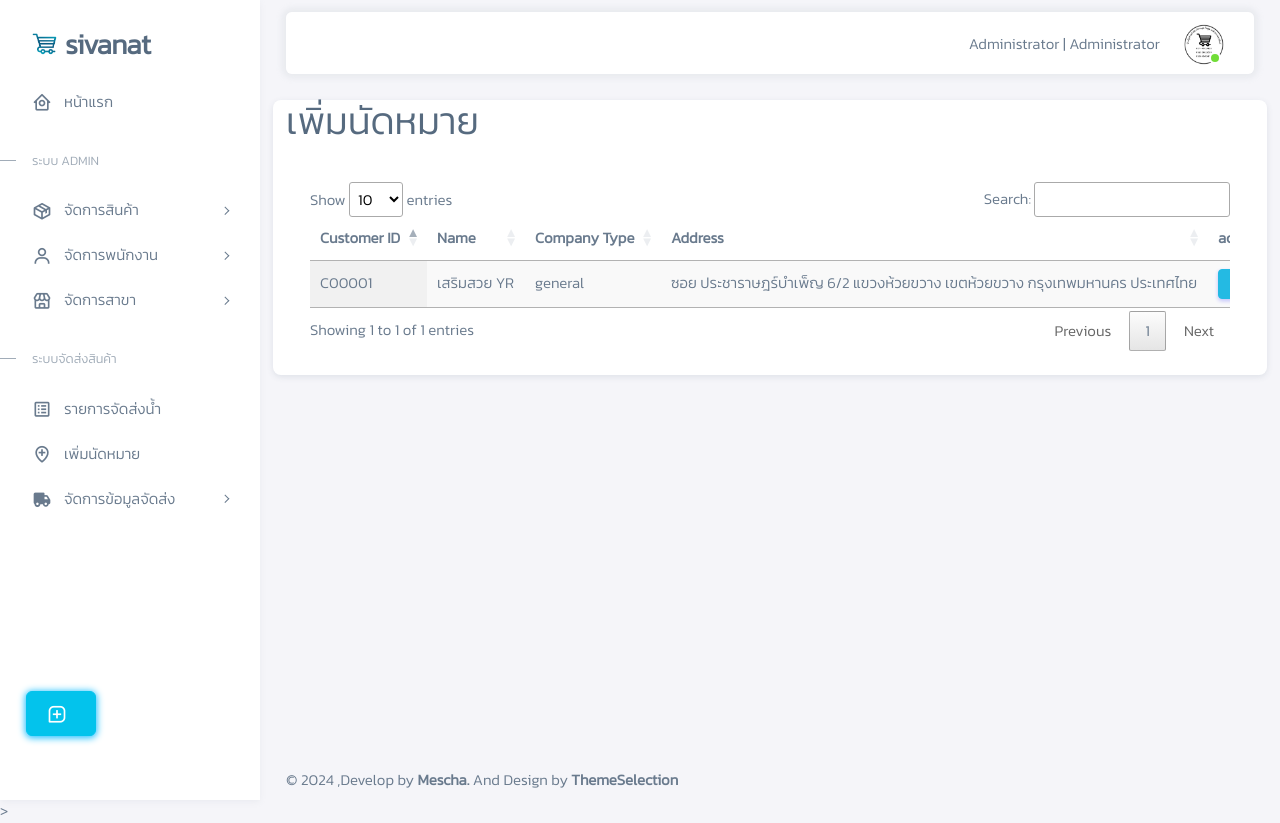
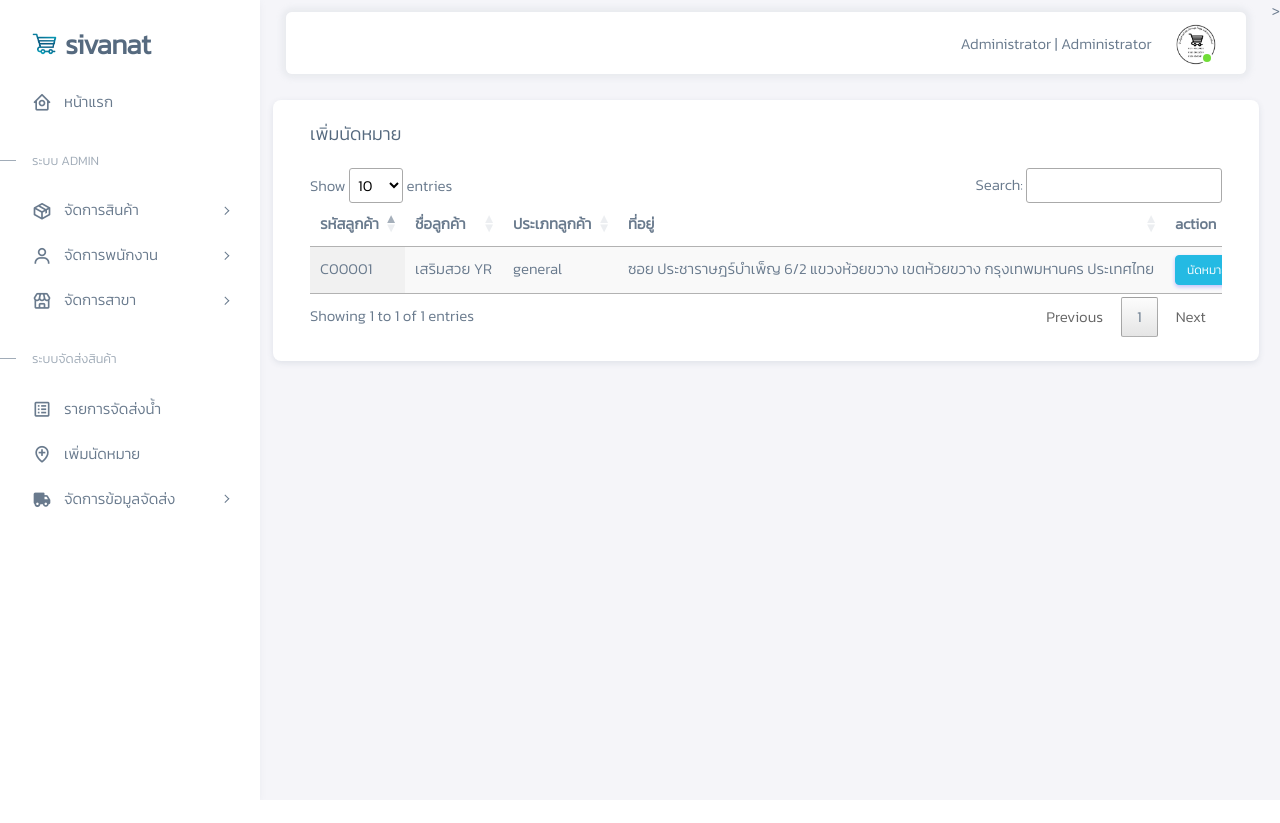
Before and after one commit to intouch1999/Water_Delivery_Shop, a PHP site: page /pages/delivery_t in a window 1280 px wide. After the commit the page ends 800 px from the top, so only its background shows below. Run offline with PHP 8.4, Linux system fonts and the light colour scheme; a user stored in the database is signed in; data comes from the database, SQL or seed files in the repository; some libraries are stand-ins or nearby versions.

Commit message:
add by ice pc

```diff
--- a/pages/delivery_t.php
+++ b/pages/delivery_t.php
@@ -37,28 +37,27 @@
     #SaveBut {
         margin-right: 10px;
     }
+    #taskuserlist {
+        display: none;
+    }
+
 </style>
 <!-- Content wrapper -->
 <div class="content-wrapper">
     <!-- Content -->
     <div class="container-xxl flex-grow-1 container-p-y">
-        <div class="row">
+        <div class="row" id="DataTable">
             <div class="card mb-4">
-                <h1>เพิ่มนัดหมาย</h1>
-
+                <h5 class="card-header">เพิ่มนัดหมาย</h5>
                 <div class="card-body">
-
-                    <div id="productInfo"></div>
-                    <div id="customerInfo"></div>
-
-                    <div id="DataTable" class="table-responsive text-nowrap">
+                    <div class="table-responsive text-nowrap">
                         <table id="customerData" class="display">
                             <thead>
                                 <tr>
-                                    <th>Customer ID</th>
-                                    <th>Name</th>
-                                    <th>Company Type</th>
-                                    <th>Address</th>
+                                    <th>รหัสลูกค้า</th>
+                                    <th>ชื่อลูกค้า</th>
+                                    <th>ประเภทลูกค้า</th>
+                                    <th>ที่อยู่</th>
                                     <th>action</th>
                                 </tr>
                             </thead>
@@ -70,10 +69,73 @@
                 </div>
             </div>
         </div>
+        <div class="row" id="taskuserlist">
+            <div class="card mb-4">
+                <div class="card-header">
+                    <h5>เพิ่มนัดหมาย
+                    <button id="backButton" class="btn btn-secondary">ย้อนกลับ</button>
+                    </h5>
+                        <input type="hidden" id="task_id" name="task_id" >
+                        <input type="hidden" id="cus_id" name="cus_id" value="${data.cus_id}" readonly>
+                        <input type="hidden" id="task_datetime" name="task_datetime">
+                        <input type="hidden" id="pay_datetime" name="pay_datetime">
+                    <div class="row gx-3 gy-2 align-items-center">
+                        <div class="col-md-3">
+                        <label class="form-label" for="task_datetime">วันเวลาจัดส่ง </label>
+                            <input type="datetime-local" class="form-control" id="datetime" name="task_datetime">
+                        </div>
+                        <div class="col-md-3">
+                            <label class="form-label" for="inp_search_product">สินค้า</label>
+                            <input type="text" class="form-control" list="data_product_list" name="inp_search_product" id="product_id" placeholder="ระบุชื่อ หรือ รหัสสินค้า">
+                        </div>
+                        <div class="col-md-1">
+                            <label class="form-label" for="inp_search_product">จำนวน</label>
+                            <input type="number" class="form-control" list="data_product_list" name="inp_search_product" id="inp_search_product" placeholder="จำนวน">
+                        </div>
+                        <!-- <div class="form-group">
+                            <label for="pay_status">Pay Status</label>
+                            <select class="form-control" id="pay_status" name="pay_status">
+                                <option value="0">0</option>
+                                <option value="1">1</option>
+                                <option value="2">2</option>
+                            </select>
+                        </div> -->
+                        <!-- <div class="form-group">
+                            <label for="pay_type">Pay Type</label>
+                            <input type="text" class="form-control" id="pay_type" name="pay_type">
+                        </div>
+                        <div class="form-group">
+                            <label for="pay_total">Pay Total</label>
+                            <input type="number" class="form-control" id="pay_total" name="pay_total">
+                        </div>
+
+                    <div id="compINFO" class="form-group mt-3">
+                        <button id="SaveBut" class="btn btn-primary">ตกลง</button>
+                        <button id="backButton" class="btn btn-secondary">ยกเลิก</button>
+                    </div> -->
+
+                        <div class="col-md-2">
+                            <label class="form-label" for="submit_Task">&nbsp;</label>
+                            <button type="button" id="submit_Task" class="btn btn-primary d-block">บันทึก</button>
                         </div>
                     </div>
-<div class="rush-task">
-    <button class="btn btn-info btn-rush-task"><i class="menu-icon tf-icons bx bx-message-square-add"></i></button>
+                </div>
+                <div class="card-body">
+                    <div class="table-responsive text-nowrap">
+                        <table class="table" id="taskData">
+                            <thead>
+                                <tr class="text-nowrap">
+                                    <th>รหัสนัดหมาย</th>
+                                    <th>รหัสลูกค้า</th>
+                                    <th>วันที่นัดหมาย</th>
+                                </tr>
+                            </thead>
+                            <tbody>
+                            </tbody>
+                        </table>
+                    </div>
+                </div>
+
             </div>
 
             <?php include("foot.php"); ?>
@@ -116,21 +178,51 @@
                                             },
                                             {
                                                 data: null,
-                                    defaultContent: '<button class="btn btn-primary btn-sm btn-edit">แก้ไข</button>'
+                                                defaultContent: '<button class="btn btn-primary btn-sm btn-edit">นัดหมาย</button>'
                                             }
                                         ]
                                     });
                                     console.log(table);
+                                    var taskDataTable;
+
+                                    $('#backButton').on('click', function() {
+                                        $('#taskuserlist').hide();
+                                        $('#DataTable').show();
+                                    });
+
                                     $('#customerData').on('click', '.btn-edit', function() {
                                         var data = table.row($(this).parents('tr')).data();
+                                        var cus_id = data.cus_id;
                                         $('#DataTable').hide();
+                                        $('#taskuserlist').show();
 
-                            populateDataList(data);
-                            $('#productInfo').show();
-                            $('#appointmentForm').show();
+                                        $('#cus_id').val(cus_id);
+
+                                        if ($.fn.DataTable.isDataTable('#taskData')) {
+                                            taskDataTable.destroy();
+                                        }
+
+                                        $.ajax({
+                                            url: '../api/product',
+                                            type: 'POST',
+                                            dataType: 'json',
+                                            contentType: 'application/json',
+                                            data: JSON.stringify({ case: 'TaskShow', cus_id: cus_id }),
+                                            success: function(response) {
+                                                console.log(response);
+                                                try {
+                                                    if (!response.error_message) {
+                                                        taskDataTable = $('#taskData').DataTable({
+                                                            response: true,
+                                                            data: response,
+                                                            columns: [
+                                                                { data: 'task_id' },
+                                                                { data: 'cus_id' },
+                                                                { data: 'task_datetime' }
+                                                            ]
                                                         });
                                                     } else {
-                        $('#customerData').text('Error: ' + response.error_message);
+                                                        $('#taskData').text('Error: ' + response.error_message);
                                                     }
                                                 } catch (error) {
                                                     console.error('Error:', error);
@@ -141,130 +233,7 @@
                                             }
                                         });
                                     });
-
-    // $(document).ready(function() {
-    //     function fetchProductData() {
-    //         fetch('../api/product?case=show_product', {
-    //                 method: 'POST',
-    //                 body: JSON.stringify({
-    //                     case: 'show_product'
-    //                 })
-    //             })
-    //             .then(function(response) {
-    //                 if (!response.ok) {
-    //                     throw new Error('Network response was not ok');
-    //                 } else {
-    //                     return response.json();
-    //                 }
-    //             })
-    //             .then(function(products) {
-    //                 console.log(products);
-
-    //                 $('#productInfo').html('');
-
-    //                 products.forEach(function(product) {
-    //                     $('#productInfo').append('<p>สินค้า: ' + product.product_id + ' - ' + product.product_name + '</p>')
-    //                         .append('<img src="../assets/img/product/' + product.product_img + '" width="100" height="100">')
-    //                         .append('<input type="number" id="quantity' + product.product_id + '">');
-
-    //                 });
-    //             })
-    //             .catch(function(error) {
-    //                 console.error('Error during fetch operation:', error);
-    //             });
-    //     }
-
-    //     fetchProductData();
-
-    // });
-    function populateDataList(data) {
-    // fetch('../api/product?case=show_product', {
-    //     method: 'POST',
-    //     body: JSON.stringify({
-    //         case: 'show_product'
-    //     })
-    // })
-    // .then(function(response) {
-    //     if (!response.ok) {
-    //         throw new Error('Network response was not ok');
-    //     }
-    //     return response.json();
-    // })
-    // .then(function(products) {
-    //     console.log(products);
-
-    //     $('#productInfo').html('');
-
-    //     products.forEach(function(product) {
-    //         if (product.status !== 1) { // ตรวจสอบว่าสถานะของสินค้าไม่เท่ากับ 1 ก่อนที่จะแสดงข้อมูลสินค้า
-    //             $('#productInfo').append(`<div class="card-body mb-4" style="width: 18rem;">
-    //                                         <p>สินค้า: ${product.product_id} - ${product.product_name}</p>
-    //                                         <input type="hidden" id="product_id" name="product_id" value="${product.product_id}">
-    //                                         <img src="../assets/img/product/${product.product_img}" width="100" height="100">
-    //                                         <input type="number" id="quantity" value="0">
-    //                                     </div>`)
-    //         }
-    //     });
-    // })
-    // .catch(function(error) {
-    //     console.error('Error during fetch operation:', error);
-    // });
-
-    // ต่อไปคุณสามารถทำส่วนของการแสดงผลข้อมูลลูกค้าได้ตามปกติ
-    $('#customerInfo').html('');
-
-    const customerInfoHTML = `
-                    <div id="customerInfo">
-                    <form id="appointmentForm">
-                        <input type="hidden" id="task_id" name="task_id" >
-                        <input type="hidden" id="cus_id" name="cus_id" value="${data.cus_id}" readonly>
-                        <input type="hidden" id="task_datetime" name="task_datetime">
-                        <input type="hidden" id="pay_datetime" name="pay_datetime">
-                        <div class="form-group">
-                            <label for="task_datetime">Task Date and Time</label>
-                            <input type="datetime-local" class="form-control" id="datetime" name="task_datetime">
-                        </div>
-                        <div class="form-group">
-                            <label for="product_id">product_id</label>
-                        <input type="text" id="product_id" name="product_id">
-                        </div>
-                        <div class="form-group">
-                            <label for="pay_status">Pay Status</label>
-                            <select class="form-control" id="pay_status" name="pay_status">
-                                <option value="0">0</option>
-                                <option value="1">1</option>
-                                <option value="2">2</option>
-                            </select>
-                        </div>
-                        <div class="form-group">
-                            <label for="pay_type">Pay Type</label>
-                            <input type="text" class="form-control" id="pay_type" name="pay_type">
-                        </div>
-                        <div class="form-group">
-                            <label for="pay_total">Pay Total</label>
-                            <input type="number" class="form-control" id="pay_total" name="pay_total">
-                        </div>
-                    </form>
-
-                    <div id="compINFO" class="form-group mt-3">
-                        <button id="SaveBut" class="btn btn-primary">ตกลง</button>
-                        <button id="backButton" class="btn btn-secondary">ยกเลิก</button>
-                    </div>
-                </div>
-
-                                `;
-
-    $('#customerInfo').append(customerInfoHTML);
-
-    // Add click event listener to the back button
-    $('#backButton').on('click', function() {
-
-        $('#DataTable').show();
-
-        $('#customerInfo').html('');
-        $('#productInfo').html('');
-    });
-    $('#SaveBut').on('click', function() {
+                                    $('#submit_Task').on('click', function() {
                                         fetch('../api/product?case=TaskPro', {
                                                 method: 'POST',
                                                 body: JSON.stringify({
@@ -286,15 +255,25 @@
                                             })
                                             .then(function(data) {
                                                 $('#DataTable').show();
+                                                $('#taskuserlist').hide();
 
-                $('#customerInfo').html('');
-                $('#productInfo').html('');
                                             })
                                             .catch(error => {
-                // Handle fetch error
                                                 console.error('Error:', error);
                                             })
                                     });
 
+                                } else {
+                                    $('#customerData').text('Error: ' + response.error_message);
                                 }
+                            } catch (error) {
+                                console.error('Error:', error);
+                            }
+                        },
+                        error: function(xhr, status, error) {
+                            console.error('Error: ' + error);
+                        }
+                    });
+                });
+
             </script>
```
Also changed, not shown: api/product.php (+21 -0 lines). Lines whose indentation alone changed are shown as unchanged.
